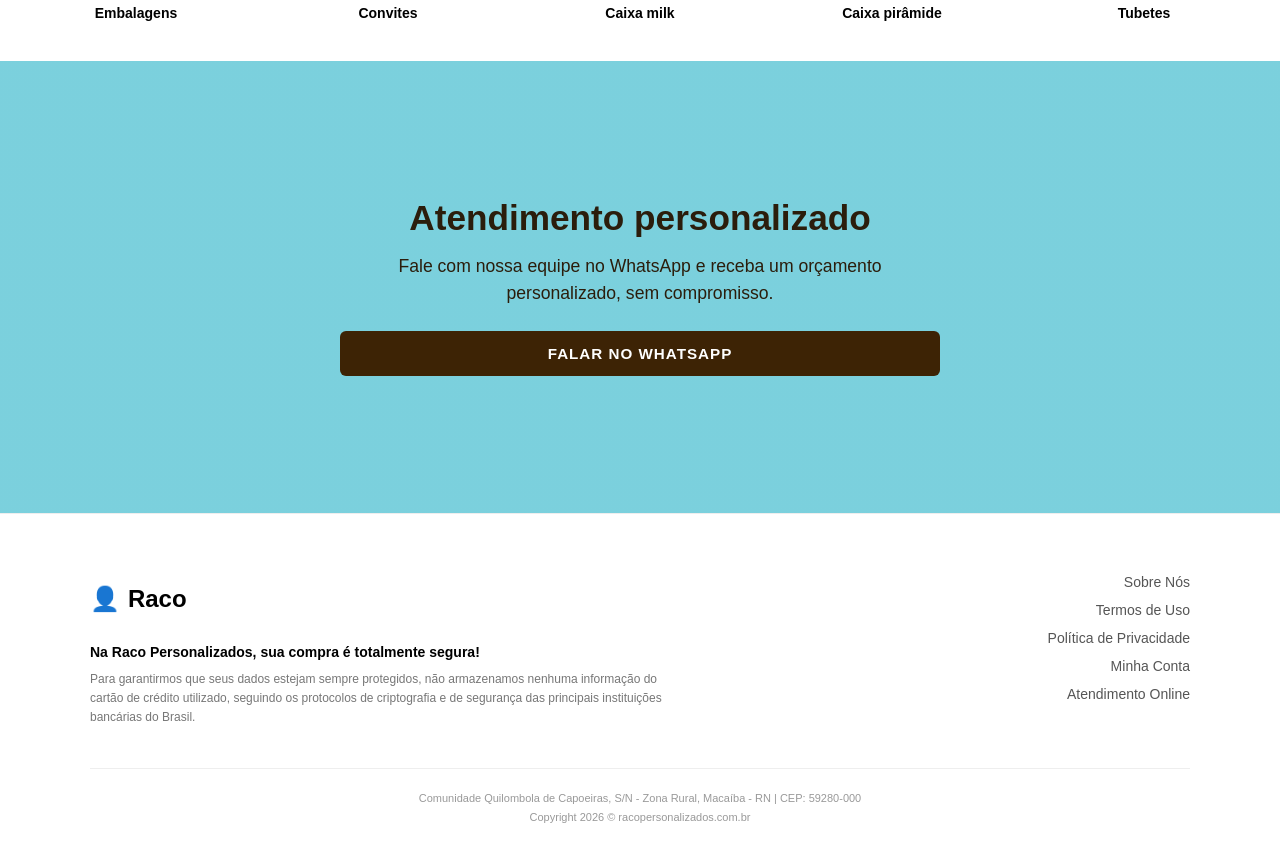
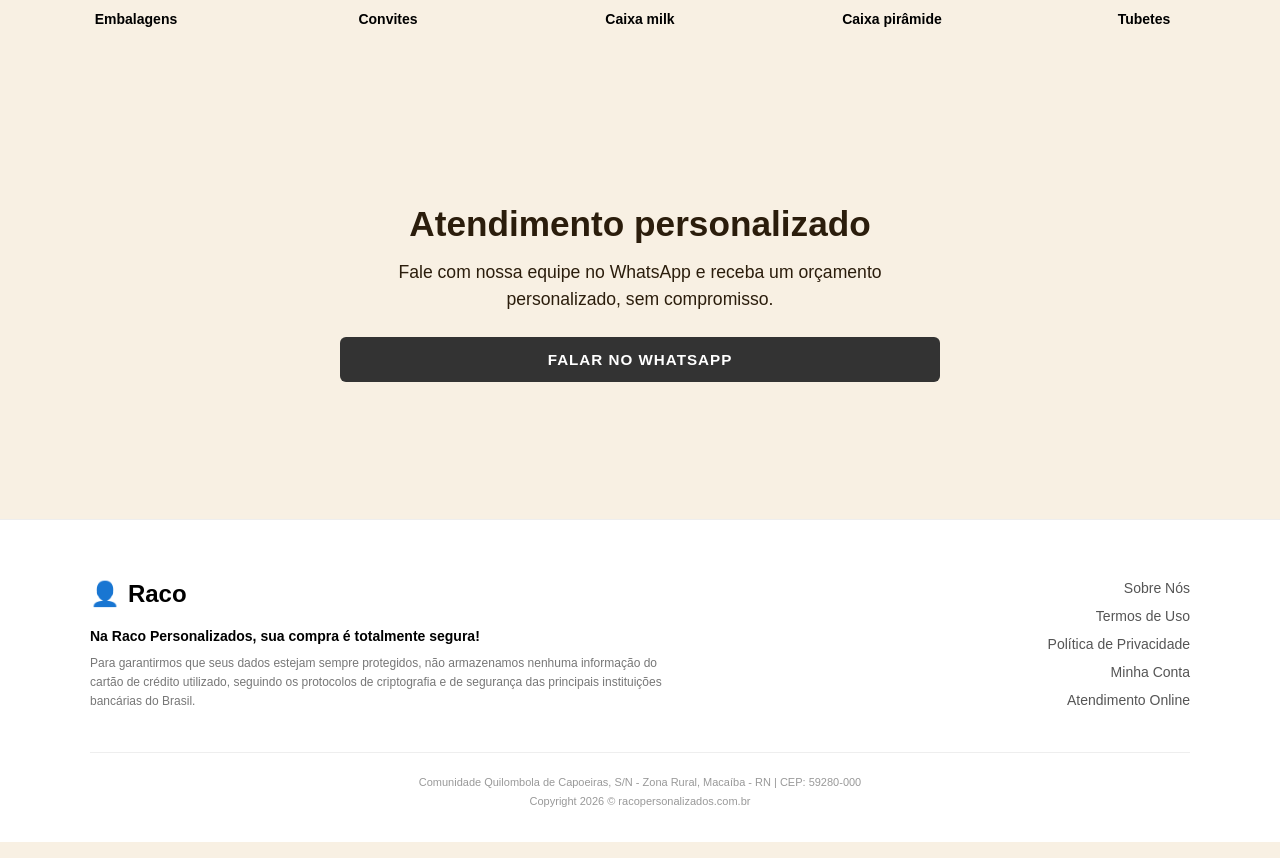
Before and after one commit to santosmoura1-ux/racoo, a Django app: page /raco/index/ in a window 1280 px wide. Shown: the part 1006-1864 px from the top of the page. Run offline with Django 5.2, Linux system fonts and the light colour scheme.

Commit message:
configurcao

```diff
--- a/raco/static/raco/css/style.css
+++ b/raco/static/raco/css/style.css
@@ -82,7 +82,7 @@
   .overlay {
     position: absolute;
     inset: 0;
-    background-image: url("{% static 'img/fundo.png' %}");
+    background-image: url ("{% static 'img/urs.png' %}");
     background-size: cover;
     background-position: center;
 
--- a/raco/templates/raco/index.html
+++ b/raco/templates/raco/index.html
@@ -13,8 +13,9 @@
 
 
 
+
   body {
-    background: #ffffff;
+    background: #f8f0e3;
   }
 
   /* HEADER */
@@ -23,7 +24,7 @@
     justify-content: space-between;
     align-items: center;
     padding: 20px 50px;
-    background-color: #fff;
+    background-color: #e3d2be;
     border-bottom: 1px solid #eeeeee;
   }
 
@@ -86,7 +87,7 @@
   .overlay {
     position: absolute;
     inset: 0;
-    background-image: url("{% static 'img/fundo.png' %}");
+    background-image: url("{% static 'img/mar.png' %}");
     background-size: cover;
     background-position: center;
 
@@ -233,7 +234,7 @@
     justify-content: center;
     text-align: center;
     font-family: Arial, sans-serif;
-    background: linear-gradient(rgba(100, 200, 215, 0.85), rgba(100, 200, 215, 0.85));
+    background: linear-gradient(#e3d2be);
     background-size: cover;
     background-position: center;
     box-sizing: border-box;
@@ -276,7 +277,7 @@
   .banner-button {
     width: 100%;
     display: inline-block;
-    background-color: #3d2305;
+    background-color: #333;
     color: #ffffff;
     text-decoration: none;
     font-size: 0.95rem;
@@ -285,7 +286,7 @@
     padding: 14px 40px;
     border-radius: 6px;
     margin-top: 10px;
-    transition: background-color 0.3s ease;
+
   }
 
 
@@ -394,7 +395,7 @@
 </style>
 
 <head>
-  <link rel="stylesheet" href=".racoo/raco/css/style.css">
+
   <meta charset="UTF-8">
   <meta name="viewport" content="width=device-width, initial-scale=1.0">
   <title></title>
@@ -529,16 +530,7 @@
     </div>
   </footer>
 
-</body>
-
-</body>
-
-</section>
-
+  </section>
 </body>
 
 </html>
-
-</body>
-
-</html>
```
Also changed, not shown: raco/static/img/gee.png (added), raco/static/img/mar.png (added).
